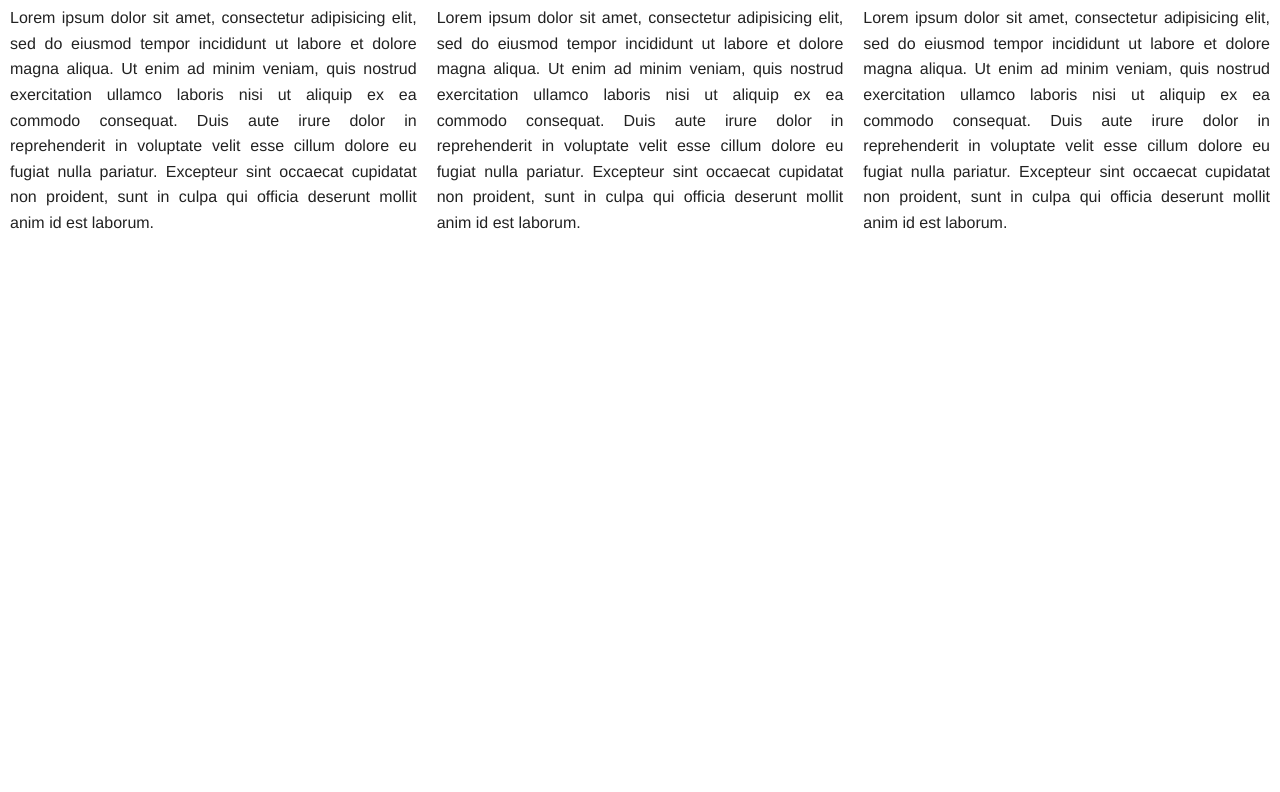
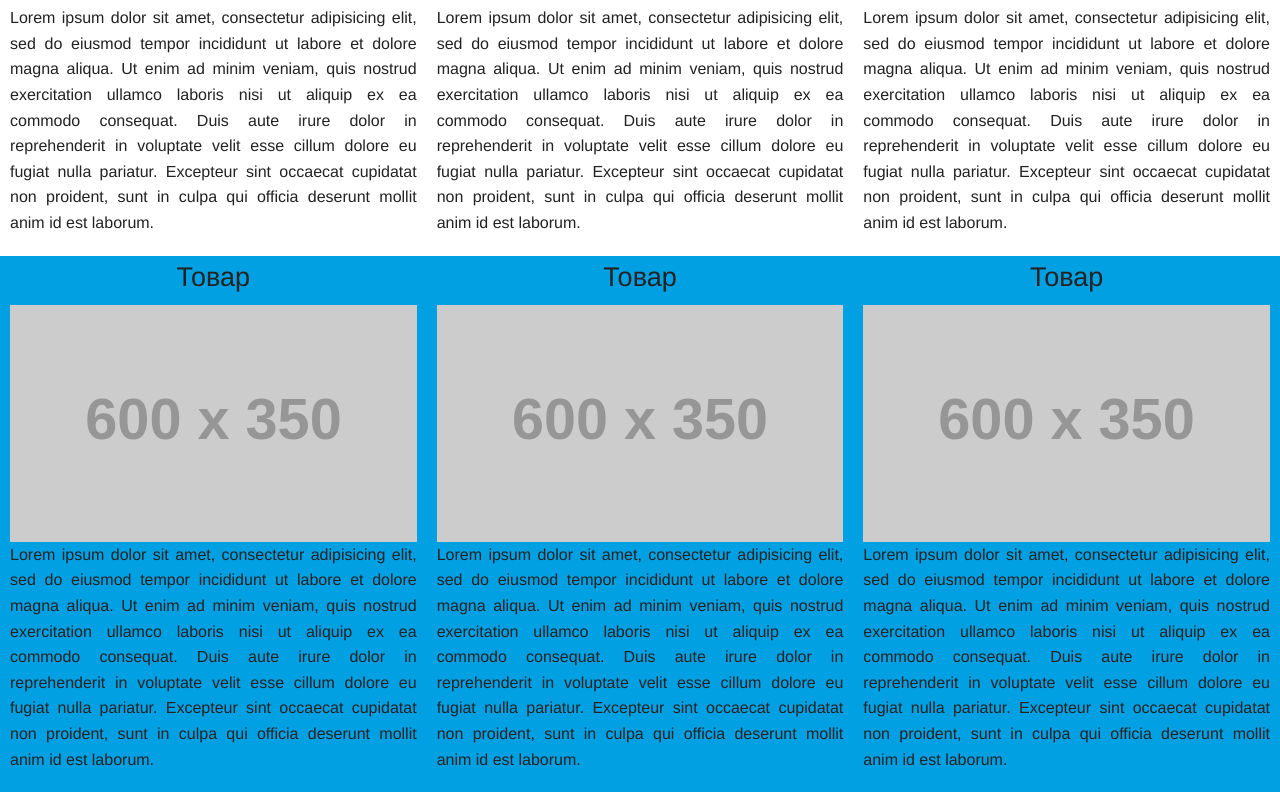
Before and after one commit to skodio/kkmcentr, a plain HTML site: page dev/index.html in a window 1280 px wide. Shown: the part 1236-2028 px from the top of the page. Before the commit the page ends 1492 px from the top, so only its background shows below. Drawn offline with Linux system fonts and the light colour scheme; placeholder pictures from the web are drawn by us.

Commit message:
eq-second
add

```diff
--- a/dev/css/app.css
+++ b/dev/css/app.css
@@ -108,3 +108,7 @@ body{
 .orbit-container .orbit-slides-container > * .orbit-caption{
   background-color: rgba(0, 160, 227, 0.8);
 }
+
+.eq-second{
+  background-color:#00A0E3;
+}
--- a/dev/index.html
+++ b/dev/index.html
@@ -76,6 +76,11 @@
         <li><center><img src="http://placehold.it/600x350" /><br></center><h3>Заголовок</h3><p class="equip-text" align="justify">Lorem ipsum dolor sit amet, consectetur adipisicing elit, sed do eiusmod tempor incididunt ut labore et dolore magna aliqua. Ut enim ad minim veniam, quis nostrud exercitation ullamco laboris nisi ut aliquip ex ea commodo consequat. Duis aute irure dolor in reprehenderit in voluptate velit esse cillum dolore eu fugiat nulla pariatur. Excepteur sint occaecat cupidatat non proident, sunt in culpa qui officia deserunt mollit anim id est laborum.</p></li>
         <li><center><img src="http://placehold.it/600x350" /><br></center><h3>Заголовок</h3><p class="equip-text" align="justify">Lorem ipsum dolor sit amet, consectetur adipisicing elit, sed do eiusmod tempor incididunt ut labore et dolore magna aliqua. Ut enim ad minim veniam, quis nostrud exercitation ullamco laboris nisi ut aliquip ex ea commodo consequat. Duis aute irure dolor in reprehenderit in voluptate velit esse cillum dolore eu fugiat nulla pariatur. Excepteur sint occaecat cupidatat non proident, sunt in culpa qui officia deserunt mollit anim id est laborum.</p></li>
         <li><center><img src="http://placehold.it/600x350" /><br></center><h3>Заголовок</h3><p class="equip-text" align="justify">Lorem ipsum dolor sit amet, consectetur adipisicing elit, sed do eiusmod tempor incididunt ut labore et dolore magna aliqua. Ut enim ad minim veniam, quis nostrud exercitation ullamco laboris nisi ut aliquip ex ea commodo consequat. Duis aute irure dolor in reprehenderit in voluptate velit esse cillum dolore eu fugiat nulla pariatur. Excepteur sint occaecat cupidatat non proident, sunt in culpa qui officia deserunt mollit anim id est laborum.</p></li>
+      </ul>
+      <ul class="small-block-grid-1 large-block-grid-3 equip eq-second">
+        <li><center><h3>Товар</h3><img src="http://placehold.it/600x350" /><br></center><p class="equip-text" align="justify">Lorem ipsum dolor sit amet, consectetur adipisicing elit, sed do eiusmod tempor incididunt ut labore et dolore magna aliqua. Ut enim ad minim veniam, quis nostrud exercitation ullamco laboris nisi ut aliquip ex ea commodo consequat. Duis aute irure dolor in reprehenderit in voluptate velit esse cillum dolore eu fugiat nulla pariatur. Excepteur sint occaecat cupidatat non proident, sunt in culpa qui officia deserunt mollit anim id est laborum.</p></li>
+        <li><center><h3>Товар</h3><img src="http://placehold.it/600x350" /><br></center><p class="equip-text" align="justify">Lorem ipsum dolor sit amet, consectetur adipisicing elit, sed do eiusmod tempor incididunt ut labore et dolore magna aliqua. Ut enim ad minim veniam, quis nostrud exercitation ullamco laboris nisi ut aliquip ex ea commodo consequat. Duis aute irure dolor in reprehenderit in voluptate velit esse cillum dolore eu fugiat nulla pariatur. Excepteur sint occaecat cupidatat non proident, sunt in culpa qui officia deserunt mollit anim id est laborum.</p></li>
+        <li><center><h3>Товар</h3><img src="http://placehold.it/600x350" /><br></center><p class="equip-text" align="justify">Lorem ipsum dolor sit amet, consectetur adipisicing elit, sed do eiusmod tempor incididunt ut labore et dolore magna aliqua. Ut enim ad minim veniam, quis nostrud exercitation ullamco laboris nisi ut aliquip ex ea commodo consequat. Duis aute irure dolor in reprehenderit in voluptate velit esse cillum dolore eu fugiat nulla pariatur. Excepteur sint occaecat cupidatat non proident, sunt in culpa qui officia deserunt mollit anim id est laborum.</p></li>
 
       </ul>
   <!-- body content here -->
```
